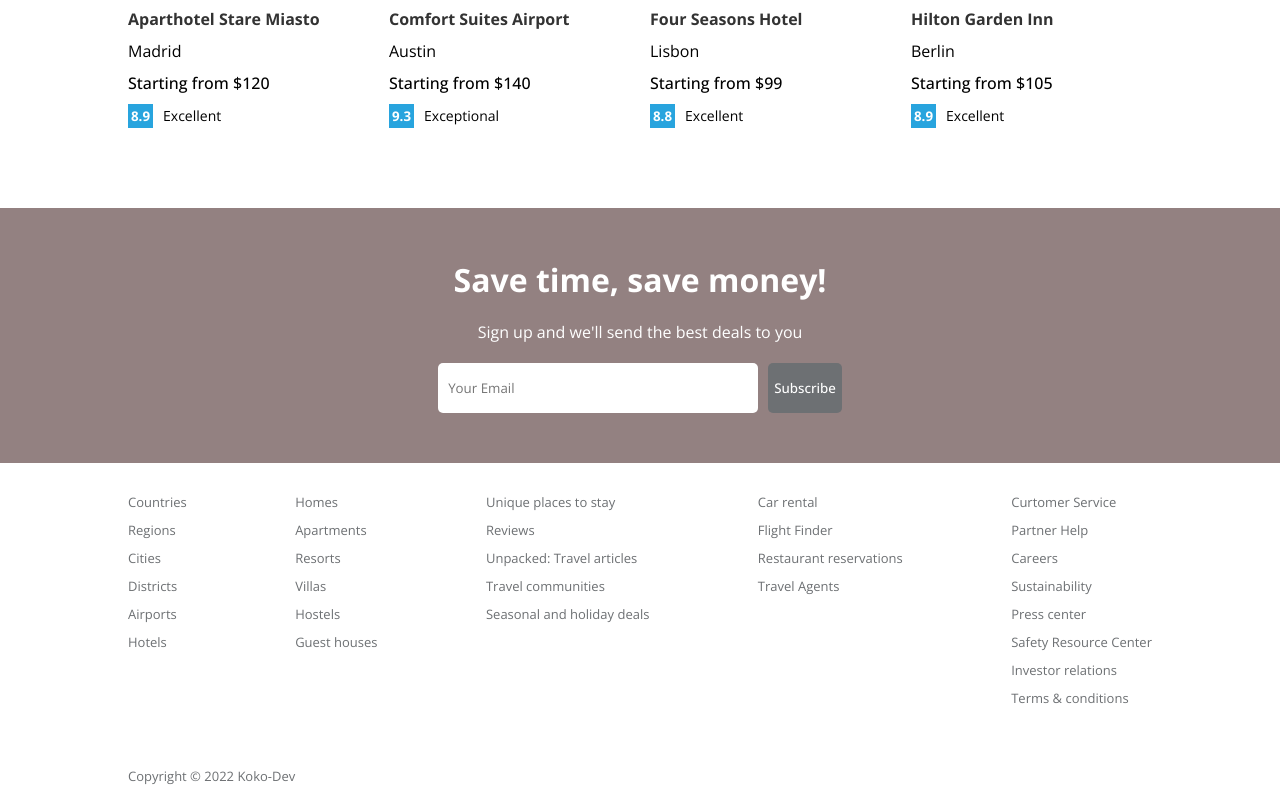
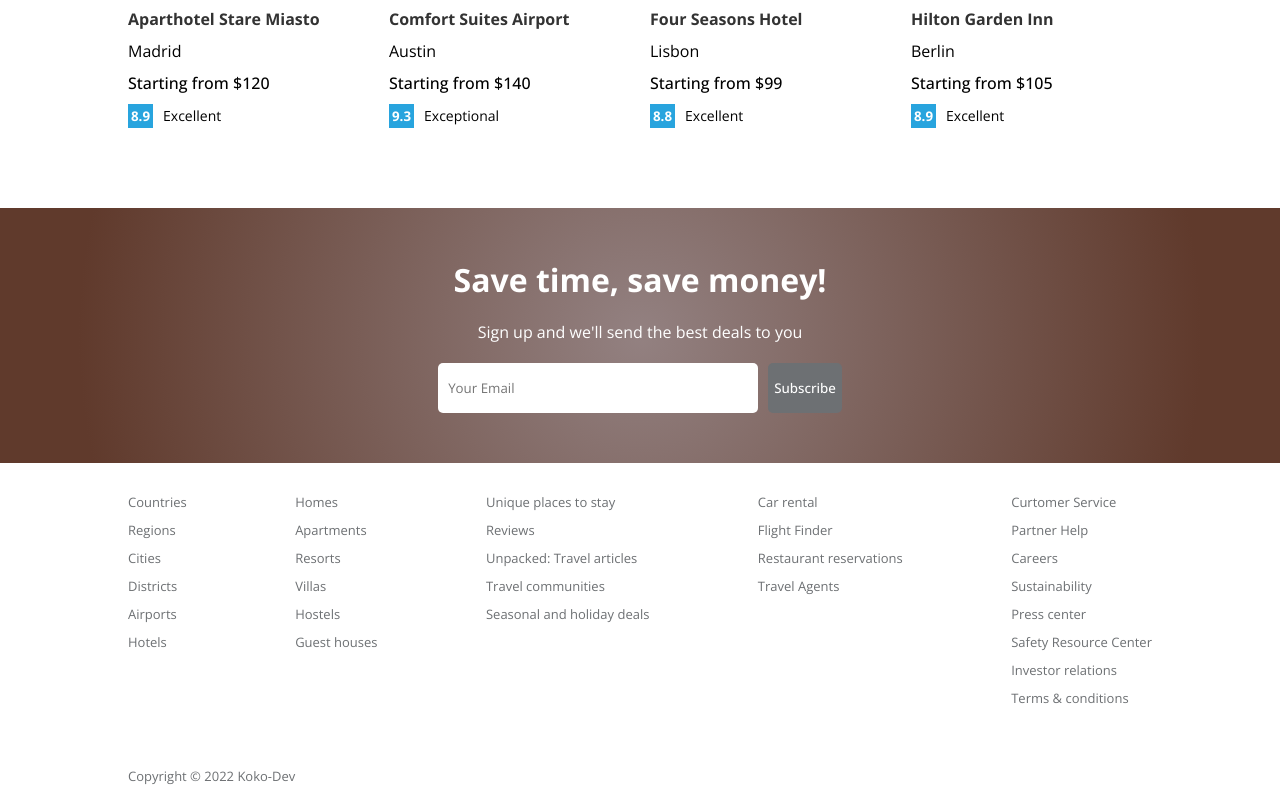
Before and after one commit to Koko-Dev/react-reservation-app, a React (Create React App) app: page / in a window 1280 px wide. Shown: the part 1331-2116 px from the top of the page. Built offline with nearby package versions, Linux system fonts and the light colour scheme.

Commit message:
In mailList.css, change background-color to radial gradient

```diff
--- a/src/components/mailList/mailList.css
+++ b/src/components/mailList/mailList.css
@@ -1,7 +1,11 @@
 .mail {
 	width: 100%;
 	margin-top: 50px;
-	background-color: #938181;
+	/*background-color: #938181;*/
+	background: #938181;
+	background: radial-gradient(circle farthest-corner at center center, #938181 0%, #603a2c 80%);
+	background: -webkit-radial-gradient(circle farthest-corner at center center, #938181 0%, #603a2c 80%);
+	background: -moz-radial-gradient(circle farthest-corner at center center, #938181 0%, #603a2c 80%);
 	color: white;
 	display: flex;
 	flex-direction: column;
```
